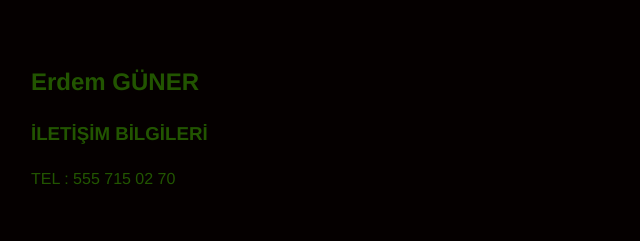
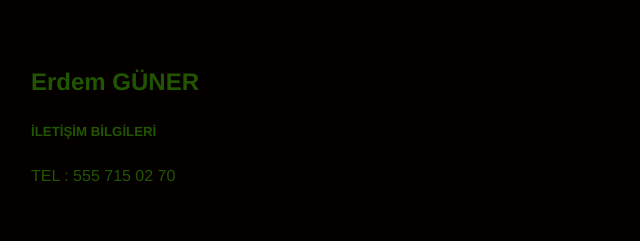
Before and after one commit to erdemguner/erdemguner.github.io, a plain HTML site: page index.html in a window 1280 px wide. Shown: the top 241 px of the page, 129-769 px from the left. Drawn offline with Linux system fonts and the light colour scheme.

Commit message:
Update index.html

```diff
--- a/index.html
+++ b/index.html
@@ -10,8 +10,7 @@
 
     </header>
 
-    <section id="iletisim">
-        <h3>İLETİŞİM BİLGİLERİ</h3>
+        <h5>İLETİŞİM BİLGİLERİ</h5>
         TEL : 555 715 02 70
 
 
```
